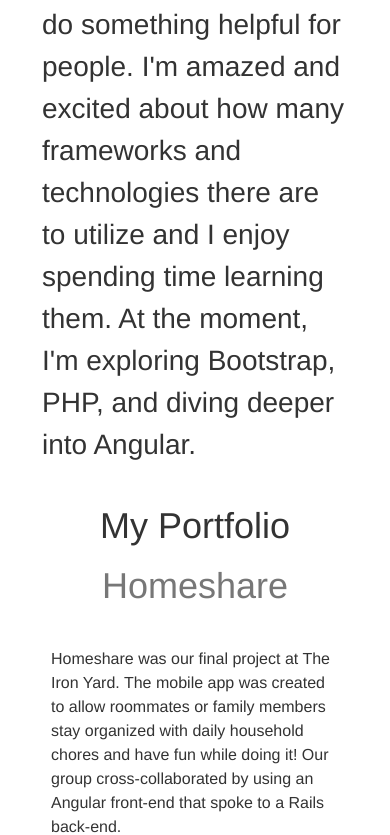
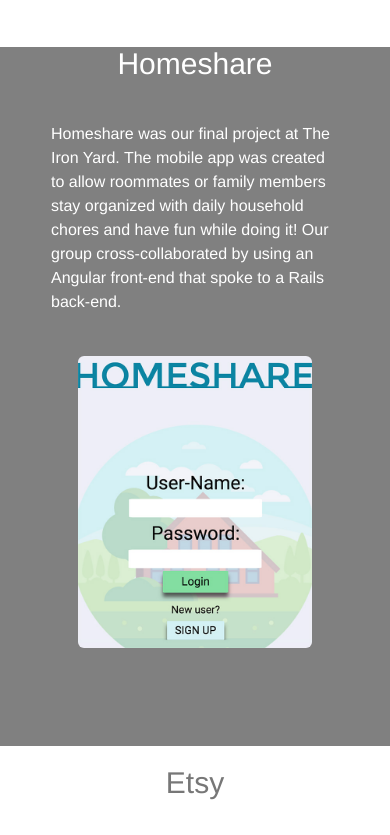
Before and after one commit to erik-petersen/coding-portfolio, a plain HTML site: page index.html at #!/home in a window 390 px wide. Shown: the part 664-1499 px from the top of the page. Drawn offline with nearby package versions, Linux system fonts and the light colour scheme; some packages are replaced by stand-ins of ours.

Commit message:
Adding more styling to home page mobile

```diff
--- a/assets/css/partials/_home.scss
+++ b/assets/css/partials/_home.scss
@@ -1,4 +1,13 @@
+.laptop-banner {
+    display: none;
+}
+
 main {
+
+  .h1 {
+    margin-top: 2em;
+    margin-bottom: 2em;
+  }
 
   img {
     width: 65%;
@@ -7,10 +16,8 @@ main {
 
   .intro {
     width: 85%;
-    margin-top: 6em;
 
     p {
-      font-size: 2em;
       line-height: 1.5em;
     }
   } // end .intro
@@ -28,12 +35,18 @@ main {
     } // end .app-description
 
     .col-sm-12 {
-      margin-bottom: 7em;
+      padding-bottom: 7em;
     }
 
-    .col-sm-12:nth-child(even) {
-      // not sure yet
+    .col-sm-12:nth-child( even ) {
+      background-color: grey;
+
+      p {
+        color: #fff;
+      }
+
     }
+
   } // end .row
 
 }
--- a/pages/home.html
+++ b/pages/home.html
@@ -1,4 +1,5 @@
-<img class="img-responsive" src="assets/images/banner-pic.jpg" alt="Picture of me at computer">
+<img class="img-responsive mobile-banner" src="assets/images/bigger-banner.jpg" alt="Picture of me at computer">
+<img class="img-responsive laptop-banner" src="assets/images/banner-pic.jpg" alt="Picture of me at computer">
 
 <main class="container-fluid text-center">
 
@@ -15,8 +16,8 @@
   <!-- portfolio section -->
   <section class="row">
     <p class="h1">My Portfolio</p>
-    <div class="col-sm-12">
-      <p class="h1 text-muted">Homeshare</p>
+    <div class="col-sm-12 homeshare-section">
+      <p class="h2 text-muted">Homeshare</p>
       <div class="app-description center-block">
         <p class="text-left lead">
           Homeshare was our final project at The Iron Yard.  The mobile app was created to allow roommates or family members stay organized
```
Also changed, not shown: assets/css/styles.css, assets/images/bigger-banner.jpg (added).
